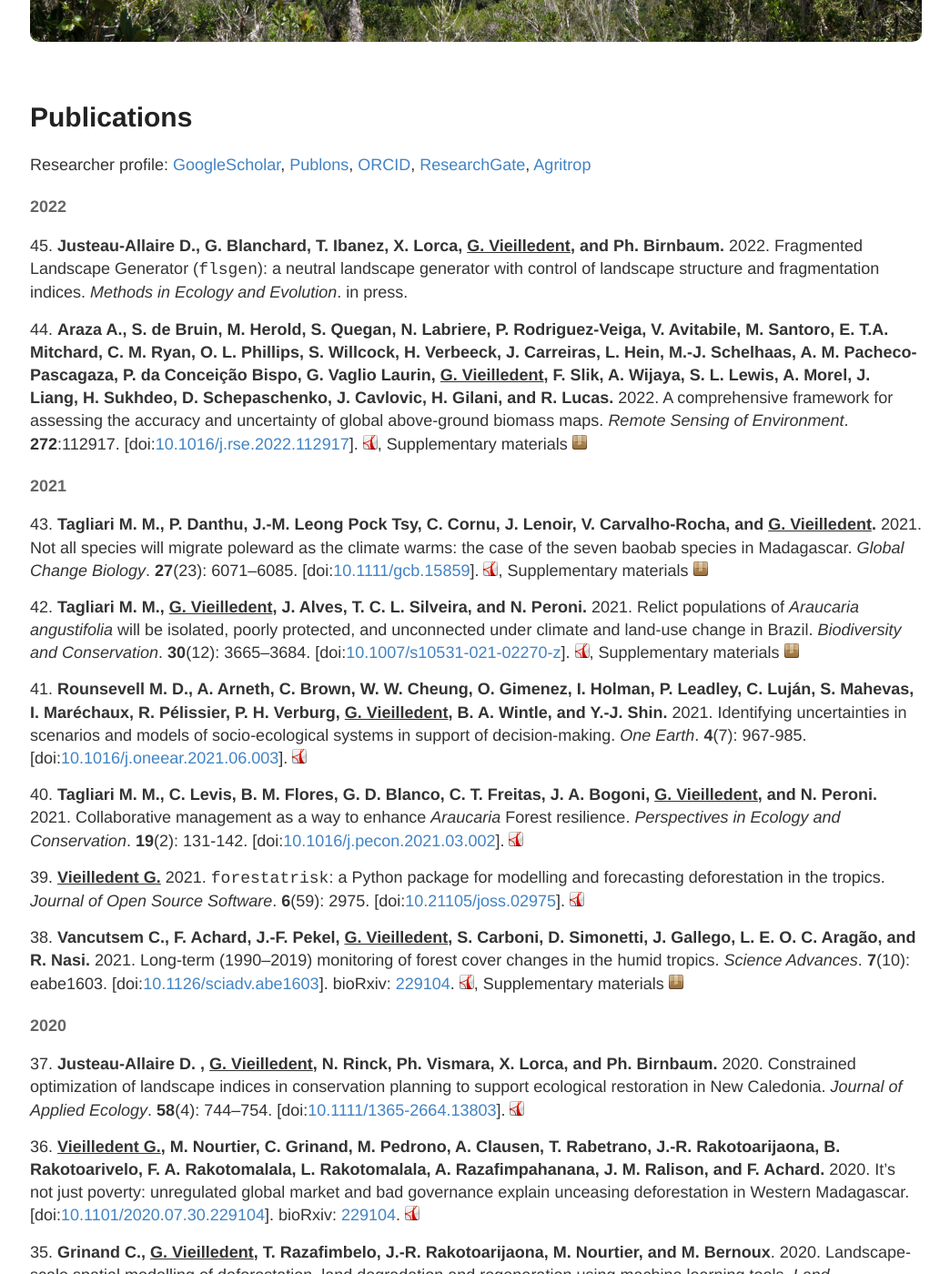
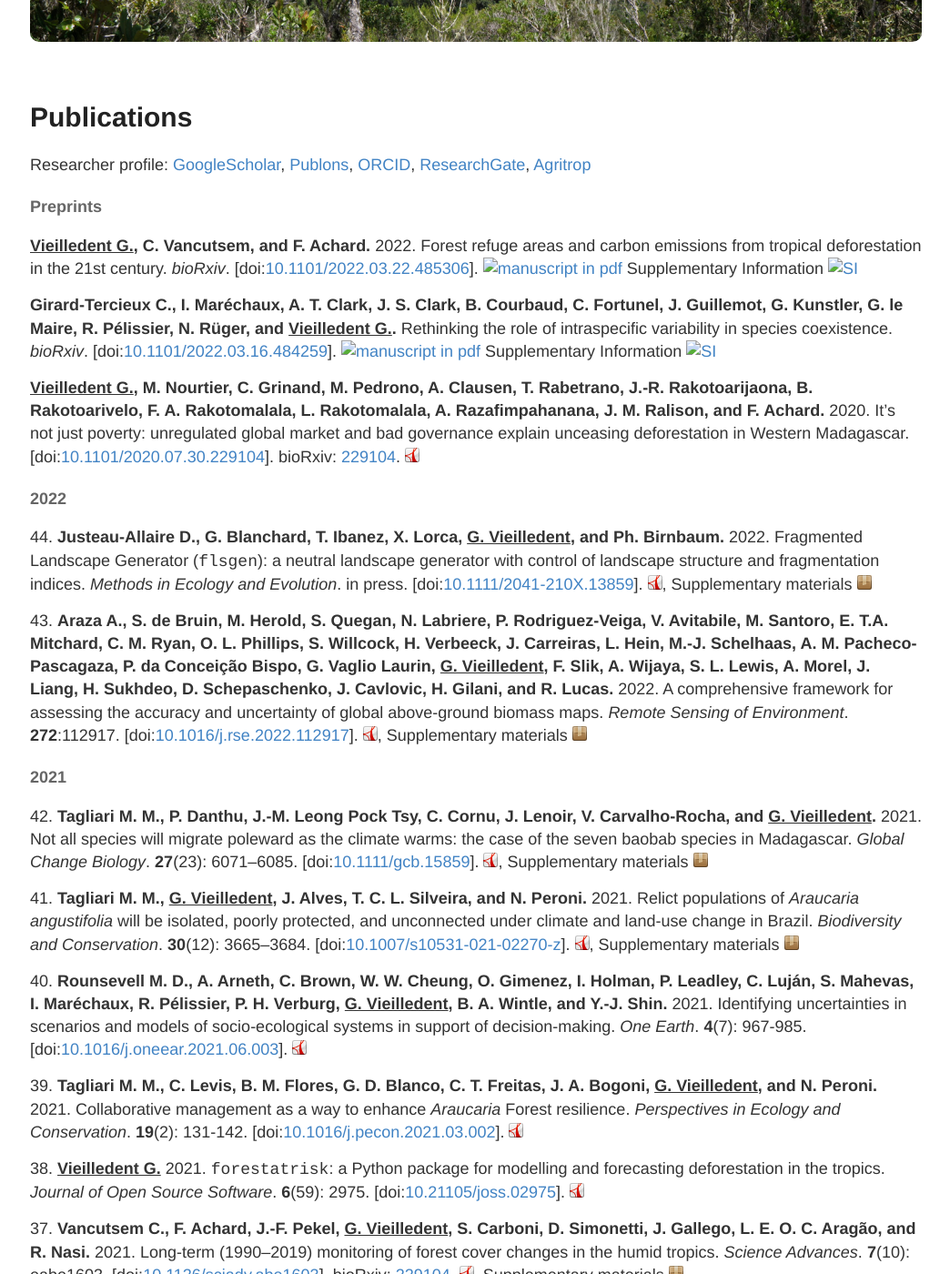
Before and after one commit to ghislainv/ghislainv.github.io, a Jekyll site: the page built from publications.md, in a window 1280 px wide and 1400 px high, scrolled down 322 px. Shown: the whole window at 91% size, without its empty margins (117-1161 px from the left). Built offline with Jekyll 4.4.1, drawn with Linux system fonts in a browser that asks for light colours; comment, search, counter and statistics services are not loaded.

Commit message:
Adding publications

```diff
--- a/publications.md
+++ b/publications.md
@@ -13,13 +13,34 @@ Researcher profile:
 
 <script type='text/javascript' src='https://d1bxh8uas1mnw7.cloudfront.net/assets/embed.js'></script>
 
+#### Preprints
+
+**<span style="text-decoration: underline;">Vieilledent G.</span>, C. Vancutsem, and F. Achard.** 2022. Forest refuge areas and carbon emissions from tropical deforestation in the 21<sup>st</sup> century. _bioRxiv_.
+\[doi:[10.1101/2022.03.22.485306](https://doi.org/10.1101/2022.03.22.485306)\].
+[![manuscript in pdf](images/logo-pdf.png "manuscript in pdf")](https://www.biorxiv.org/content/10.1101/2022.03.22.485306v1.full.pdf)
+Supplementary Information [![SI](images/logo-zip.png "supplementary information")](https://www.biorxiv.org/content/biorxiv/early/2022/03/25/2022.03.22.485306/DC1/embed/media-1.pdf)
+
+**Girard-Tercieux C., I. Maréchaux, A. T. Clark, J. S. Clark, B. Courbaud, C. Fortunel, J. Guillemot, G. Kunstler, G. le Maire, R. Pélissier, N. Rüger, and <span style="text-decoration: underline;">Vieilledent G.</span>.** Rethinking the role of intraspecific variability in species coexistence.
+_bioRxiv_.
+\[doi:[10.1101/2022.03.16.484259](https://doi.org/10.1101/2022.03.16.484259)\].
+[![manuscript in pdf](images/logo-pdf.png "manuscript in pdf")](https://www.biorxiv.org/content/10.1101/2022.03.16.484259v1.full.pdf)
+Supplementary Information [![SI](images/logo-zip.png "supplementary information")](https://www.biorxiv.org/content/biorxiv/early/2022/03/18/2022.03.16.484259/DC1/embed/media-1.pdf)
+
+**<span style="text-decoration: underline;">Vieilledent G.</span>, M. Nourtier, C. Grinand, M. Pedrono, A. Clausen, T. Rabetrano, J.-R. Rakotoarijaona, B. Rakotoarivelo, F. A. Rakotomalala, L. Rakotomalala, A. Razafimpahanana, J. M. Ralison, and F. Achard.** 2020. It's not just poverty: unregulated global market and bad governance explain unceasing deforestation in Western Madagascar.
+\[doi:[10.1101/2020.07.30.229104](https://doi.org/10.1101/2020.07.30.229104)\].
+bioRxiv: [229104](https://doi.org/10.1101/2020.07.30.229104).
+[![manuscript in pdf](/images/logos/logo-pdf.png "manuscript in pdf")](/publications/Vieilledent2020-bioRxiv.pdf)
+<div data-badge-popover="right" data-badge-type="4" data-doi="https://doi.org/10.1101/2020.07.30.229104" class="altmetric-embed"></div>
+
 #### 2022
 
-<!-- 45\. **<span style="text-decoration: underline;">Vieilledent G.</span>, C. Vancutsem, and F. Achard.** 2022. Forest refuge areas and carbon emissions from tropical deforestation in the 21<sup>st</sup> century. _PNAS_. -->
+44\. **Justeau-Allaire D., G. Blanchard, T. Ibanez, X. Lorca, <span style="text-decoration: underline;">G. Vieilledent</span>, and Ph. Birnbaum.** 2022. Fragmented Landscape Generator (`flsgen`): a neutral landscape generator with control of landscape structure and fragmentation indices. _Methods in Ecology and Evolution_. in press.
+\[doi:[10.1111/2041-210X.13859](https://doi.org/10.1111/2041-210X.13859)\].
+[![manuscript in pdf](/images/logos/logo-pdf.png "manuscript in pdf")](/publications/Justeau-Allaire2022-MEE.pdf),
+Supplementary materials [![supplements](/images/logos/logo-zip.png "supplements")](/publications/Justeau-Allaire2022-MEE-SM.pdf)
+<div data-badge-popover="right" data-badge-type="4" data-doi="https://doi.org/10.1111/2041-210X.13859" class="altmetric-embed"></div>
 
-45\. **Justeau-Allaire D., G. Blanchard, T. Ibanez, X. Lorca, <span style="text-decoration: underline;">G. Vieilledent</span>, and Ph. Birnbaum.** 2022. Fragmented Landscape Generator (`flsgen`): a neutral landscape generator with control of landscape structure and fragmentation indices. _Methods in Ecology and Evolution_. in press.
-
-44\. **Araza A., S. de Bruin, M. Herold, S. Quegan, N. Labriere, P. Rodriguez-Veiga, V. Avitabile, M. Santoro, E. T.A. Mitchard, C. M. Ryan, O. L. Phillips, S. Willcock, H. Verbeeck, J. Carreiras, L. Hein, M.-J. Schelhaas, A. M. Pacheco-Pascagaza, P. da Conceição Bispo, G. Vaglio Laurin, <span style="text-decoration: underline;">G. Vieilledent</span>, F. Slik, A. Wijaya, S. L. Lewis, A. Morel, J. Liang, H. Sukhdeo, D. Schepaschenko, J. Cavlovic, H. Gilani, and R. Lucas.** 2022. A comprehensive framework for assessing the accuracy and uncertainty of global above-ground biomass maps. _Remote Sensing of Environment_. **272**:112917.
+43\. **Araza A., S. de Bruin, M. Herold, S. Quegan, N. Labriere, P. Rodriguez-Veiga, V. Avitabile, M. Santoro, E. T.A. Mitchard, C. M. Ryan, O. L. Phillips, S. Willcock, H. Verbeeck, J. Carreiras, L. Hein, M.-J. Schelhaas, A. M. Pacheco-Pascagaza, P. da Conceição Bispo, G. Vaglio Laurin, <span style="text-decoration: underline;">G. Vieilledent</span>, F. Slik, A. Wijaya, S. L. Lewis, A. Morel, J. Liang, H. Sukhdeo, D. Schepaschenko, J. Cavlovic, H. Gilani, and R. Lucas.** 2022. A comprehensive framework for assessing the accuracy and uncertainty of global above-ground biomass maps. _Remote Sensing of Environment_. **272**:112917.
 \[doi:[10.1016/j.rse.2022.112917](https://doi.org/10.1016/j.rse.2022.112917)\].
 [![manuscript in pdf](/images/logos/logo-pdf.png "manuscript in pdf")](/publications/Araza2022-RSE.pdf),
 Supplementary materials [![supplements](/images/logos/logo-zip.png "supplements")](/publications/Araza2022-RSE-SM.pdf)
@@ -27,34 +48,34 @@ Supplementary materials [![supplements](/images/logos/logo-zip.png "supplements"
 
 #### 2021
 
-43\. **Tagliari M. M., P. Danthu, J.-M. Leong Pock Tsy, C. Cornu, J. Lenoir, V. Carvalho-Rocha, and <span style="text-decoration: underline;">G. Vieilledent</span>.** 2021. Not all species will migrate poleward as the climate warms: the case of the seven baobab species in Madagascar. _Global Change Biology_. **27**(23): 6071--6085.
+42\. **Tagliari M. M., P. Danthu, J.-M. Leong Pock Tsy, C. Cornu, J. Lenoir, V. Carvalho-Rocha, and <span style="text-decoration: underline;">G. Vieilledent</span>.** 2021. Not all species will migrate poleward as the climate warms: the case of the seven baobab species in Madagascar. _Global Change Biology_. **27**(23): 6071--6085.
 \[doi:[10.1111/gcb.15859](https://doi.org/10.1111/gcb.15859)\].
 [![manuscript in pdf](/images/logos/logo-pdf.png "manuscript in pdf")](/publications/Tagliari2021c-GCB.pdf),
 Supplementary materials [![supplements](/images/logos/logo-zip.png "supplements")](/publications/Tagliari2021c-GCB-SM.pdf)
 <div data-badge-popover="right" data-badge-type="4" data-doi="https://doi.org/10.1111/gcb.15859" class="altmetric-embed"></div>
 
-42\. **Tagliari M. M., <span style="text-decoration: underline;">G. Vieilledent</span>, J. Alves, T. C. L. Silveira, and N. Peroni.** 2021. Relict populations of _Araucaria angustifolia_ will be isolated, poorly protected, and unconnected under climate and land-use change in Brazil. _Biodiversity and Conservation_. **30**(12): 3665--3684.
+41\. **Tagliari M. M., <span style="text-decoration: underline;">G. Vieilledent</span>, J. Alves, T. C. L. Silveira, and N. Peroni.** 2021. Relict populations of _Araucaria angustifolia_ will be isolated, poorly protected, and unconnected under climate and land-use change in Brazil. _Biodiversity and Conservation_. **30**(12): 3665--3684.
 \[doi:[10.1007/s10531-021-02270-z](https://doi.org/10.1007/s10531-021-02270-z)\].
 [![manuscript in pdf](/images/logos/logo-pdf.png "manuscript in pdf")](/publications/Tagliari2021b-BiodiversityandConservation.pdf),
 Supplementary materials [![supplements](/images/logos/logo-zip.png "supplements")](/publications/Tagliari2021b-BiodiversityandConservation-SM.pdf)
 <div data-badge-popover="right" data-badge-type="4" data-doi="https://doi.org/10.1007/s10531-021-02270-z" class="altmetric-embed"></div>
 
-41\. **Rounsevell M. D., A. Arneth, C. Brown, W. W. Cheung, O. Gimenez, I. Holman, P. Leadley, C. Luján, S. Mahevas, I. Maréchaux, R. Pélissier, P. H. Verburg, <span style="text-decoration: underline;">G. Vieilledent</span>, B. A. Wintle, and Y.-J. Shin.** 2021. Identifying uncertainties in scenarios and models of socio-ecological systems in support of decision-making. _One Earth_. **4**(7): 967-985.
+40\. **Rounsevell M. D., A. Arneth, C. Brown, W. W. Cheung, O. Gimenez, I. Holman, P. Leadley, C. Luján, S. Mahevas, I. Maréchaux, R. Pélissier, P. H. Verburg, <span style="text-decoration: underline;">G. Vieilledent</span>, B. A. Wintle, and Y.-J. Shin.** 2021. Identifying uncertainties in scenarios and models of socio-ecological systems in support of decision-making. _One Earth_. **4**(7): 967-985.
 \[doi:[10.1016/j.oneear.2021.06.003](https://doi.org/10.1016/j.oneear.2021.06.003)\].
 [![manuscript in pdf](/images/logos/logo-pdf.png "manuscript in pdf")](/publications/Rounsevell2021-OneEarth.pdf)
 <div data-badge-popover="right" data-badge-type="4" data-doi="https://doi.org/10.1016/j.oneear.2021.06.003" class="altmetric-embed"></div>
 
-40\. **Tagliari M. M., C. Levis, B. M. Flores, G. D. Blanco, C. T. Freitas, J. A. Bogoni, <span style="text-decoration: underline;">G. Vieilledent</span>, and N. Peroni.** 2021. Collaborative management as a way to enhance _Araucaria_ Forest resilience. _Perspectives in Ecology and Conservation_. **19**(2): 131-142.
+39\. **Tagliari M. M., C. Levis, B. M. Flores, G. D. Blanco, C. T. Freitas, J. A. Bogoni, <span style="text-decoration: underline;">G. Vieilledent</span>, and N. Peroni.** 2021. Collaborative management as a way to enhance _Araucaria_ Forest resilience. _Perspectives in Ecology and Conservation_. **19**(2): 131-142.
 \[doi:[10.1016/j.pecon.2021.03.002](https://doi.org/10.1016/j.pecon.2021.03.002)\].
 [![manuscript in pdf](/images/logos/logo-pdf.png "manuscript in pdf")](/publications/Tagliari2021a-PECON.pdf)
 <div data-badge-popover="right" data-badge-type="4" data-doi="https://doi.org/10.1016/j.pecon.2021.03.002" class="altmetric-embed"></div>
 
-39\. **<span style="text-decoration: underline;">Vieilledent G.</span>** 2021. `forestatrisk`: a Python package for modelling and forecasting deforestation in the tropics. _Journal of Open Source Software_. **6**(59): 2975.
+38\. **<span style="text-decoration: underline;">Vieilledent G.</span>** 2021. `forestatrisk`: a Python package for modelling and forecasting deforestation in the tropics. _Journal of Open Source Software_. **6**(59): 2975.
 \[doi:[10.21105/joss.02975](https://doi.org/10.21105/joss.02975)\].
 [![manuscript in pdf](/images/logos/logo-pdf.png "manuscript in pdf")](/publications/Vieilledent2021-JOSS.pdf)
 <div data-badge-popover="right" data-badge-type="4" data-doi="https://doi.org/10.21105/joss.02975" class="altmetric-embed"></div>
 
-38\. **Vancutsem C., F. Achard, J.-F. Pekel, <span style="text-decoration: underline;">G. Vieilledent</span>, S. Carboni, D. Simonetti, J. Gallego, L. E. O. C. Aragão, and R. Nasi.** 2021. Long-term (1990--2019) monitoring of forest cover changes in the humid tropics. _Science Advances_. **7**(10): eabe1603.
+37\. **Vancutsem C., F. Achard, J.-F. Pekel, <span style="text-decoration: underline;">G. Vieilledent</span>, S. Carboni, D. Simonetti, J. Gallego, L. E. O. C. Aragão, and R. Nasi.** 2021. Long-term (1990--2019) monitoring of forest cover changes in the humid tropics. _Science Advances_. **7**(10): eabe1603.
 \[doi:[10.1126/sciadv.abe1603](https://doi.org/10.1126/sciadv.abe1603)\].
 bioRxiv: [229104](https://doi.org/10.1101/2020.09.17.295774).
 [![manuscript in pdf](/images/logos/logo-pdf.png "manuscript in pdf")](/publications/Vancutsem2021-ScienceAdvances.pdf),
@@ -63,15 +84,9 @@ Supplementary materials [![supplements](/images/logos/logo-zip.png "supplements"
 
 #### 2020
 
-37\. **Justeau-Allaire D. , <span style="text-decoration: underline;">G. Vieilledent</span>, N. Rinck, Ph. Vismara, X. Lorca, and Ph. Birnbaum.** 2020. Constrained optimization of landscape indices in conservation planning to support ecological restoration in New Caledonia. _Journal of Applied Ecology_. **58**(4): 744--754.
+36\. **Justeau-Allaire D. , <span style="text-decoration: underline;">G. Vieilledent</span>, N. Rinck, Ph. Vismara, X. Lorca, and Ph. Birnbaum.** 2020. Constrained optimization of landscape indices in conservation planning to support ecological restoration in New Caledonia. _Journal of Applied Ecology_. **58**(4): 744--754.
 \[doi:[10.1111/1365-2664.13803](https://doi.org/10.1111/1365-2664.13803)\].
 [![manuscript in pdf](/images/logos/logo-pdf.png "manuscript in pdf")](/publications/Justeau-Allaire2020-JAE.pdf)
-
-36\. **<span style="text-decoration: underline;">Vieilledent G.</span>, M. Nourtier, C. Grinand, M. Pedrono, A. Clausen, T. Rabetrano, J.-R. Rakotoarijaona, B. Rakotoarivelo, F. A. Rakotomalala, L. Rakotomalala, A. Razafimpahanana, J. M. Ralison, and F. Achard.** 2020. It's not just poverty: unregulated global market and bad governance explain unceasing deforestation in Western Madagascar.
-\[doi:[10.1101/2020.07.30.229104](https://doi.org/10.1101/2020.07.30.229104)\].
-bioRxiv: [229104](https://doi.org/10.1101/2020.07.30.229104).
-[![manuscript in pdf](/images/logos/logo-pdf.png "manuscript in pdf")](/publications/Vieilledent2020-bioRxiv.pdf)
-<div data-badge-popover="right" data-badge-type="4" data-doi="https://doi.org/10.1101/2020.07.30.229104" class="altmetric-embed"></div>
 
 35\. **Grinand C., <span style="text-decoration: underline;">G. Vieilledent</span>, T. Razafimbelo, J.-R. Rakotoarijaona, M. Nourtier, and M. Bernoux**. 2020. Landscape‐scale spatial modelling of deforestation, land degradation and regeneration using machine learning tools. _Land Degradation and Development_. **31**(13): 1699--1712.
 \[doi:[10.1002/ldr.3526](https://doi.org/10.1002/ldr.3526)\].
```
Also changed, not shown: 2 other files.
